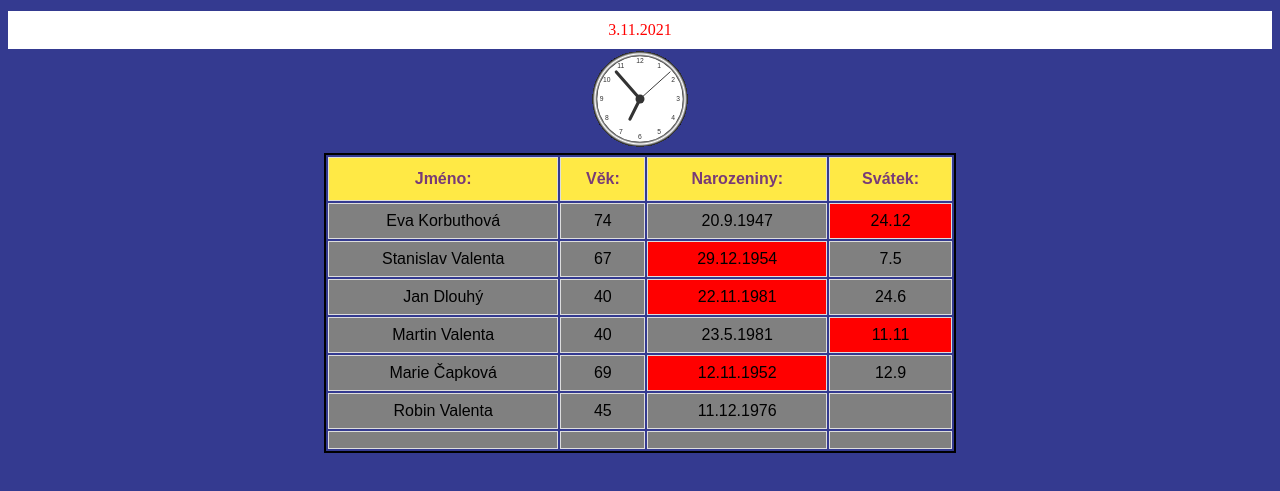
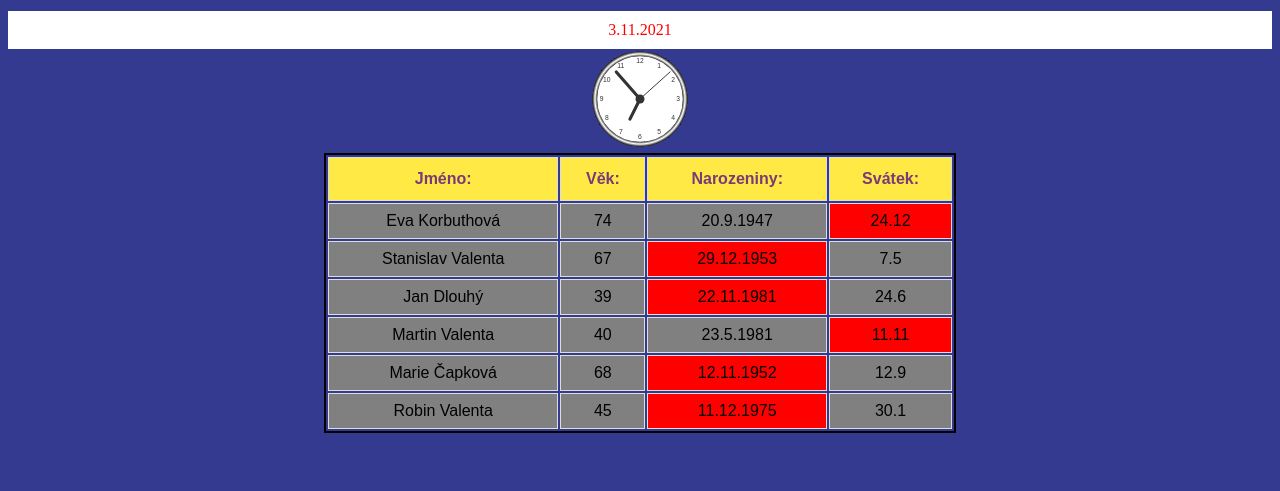
Before and after one commit to stvalenta/Rodina, a plain HTML site: page index.html in a window 1280 px wide. Shown: the part 89-580 px from the top of the page. Drawn offline with Linux system fonts and the light colour scheme.

Commit message:
nečekaná kolize věku

```diff
--- a/index.html
+++ b/index.html
@@ -117,7 +117,7 @@
 				<td id="n"></td>
 				<td id="nn"></td>
 				<td id="nnn"></td>
-				<td id="nnnnn"></td>
+				<td id="nnnn"></td>
 			</tr>
 			<tr id="ooooo">
 				<td id="o"></td>
--- a/konstruktor.js
+++ b/konstruktor.js
@@ -14,7 +14,7 @@ function Osoba (first, last, day, month, year, town, sday, smonth, bjmeno){
 	thismonth = this.adate.getMonth();
 	thisday = this.adate.getDate();
 	age = this.thisyear - year -1;
-	if (((((1 + thismonth) >= this.month)) && (thisday >= this.day)) || (((1 + thismonth) >=this.month))){
+	if (((((thismonth) > month)) && (thisday >= day)) || (((thismonth) > month))){
 		age += 1;
 	}
 	this.sindex = this. month - smonth;
@@ -32,15 +32,15 @@ function Osoba (first, last, day, month, year, town, sday, smonth, bjmeno){
          	  ((smonth - thismonth) == 1))  && (thisday > day) && (thisday > sday)))))){
     let kolizes = sdate.getMonth();
   let kolizen = date.getMonth();
-          if (smonth == 1){kolizes = 1;}
+          if (smonth == 1){kolizes = smonth;}
           if (sdate.getMonth() == 0){kolizes += 12;}
 
           if (date.getMonth() == 0){kolizen += 12;}
               document.getElementById(bjmeno).innerHTML = first + " " + last;
               document.getElementById(bvek).innerHTML = age;
-              document.getElementById(bnarozeniny).innerHTML = date.getDate() + "." + kolizen +
-              "." + date.getFullYear();
-              document.getElementById(bsvatek).innerHTML = sdate.getDate() + "." + kolizes;
+              document.getElementById(bnarozeniny).innerHTML = day + "." + kolizen +
+              "." + year;
+              document.getElementById(bsvatek).innerHTML = sday + "." + kolizes;
 
               if (((month - thismonth) == 1) || ((month - thismonth) == 2)){
            	     document.getElementById(bnarozeniny).style.backgroundColor = "red";
```
